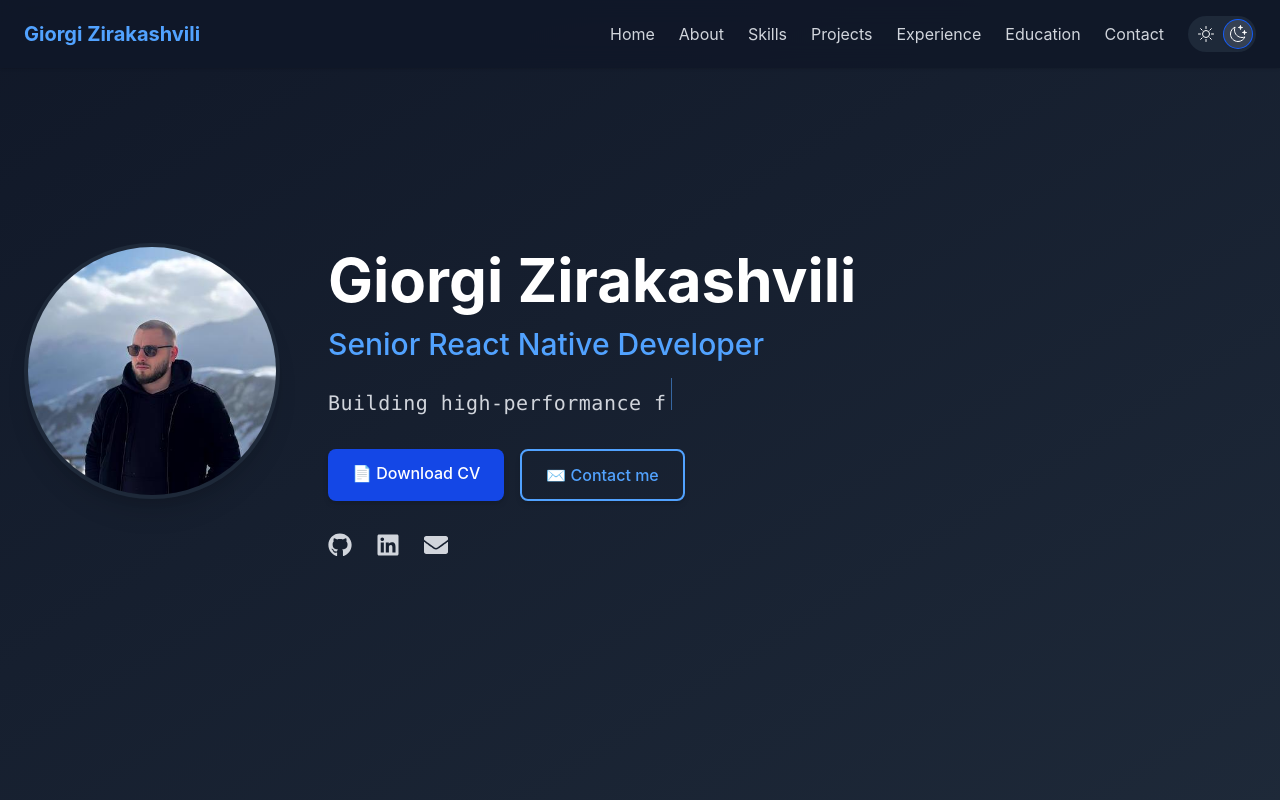
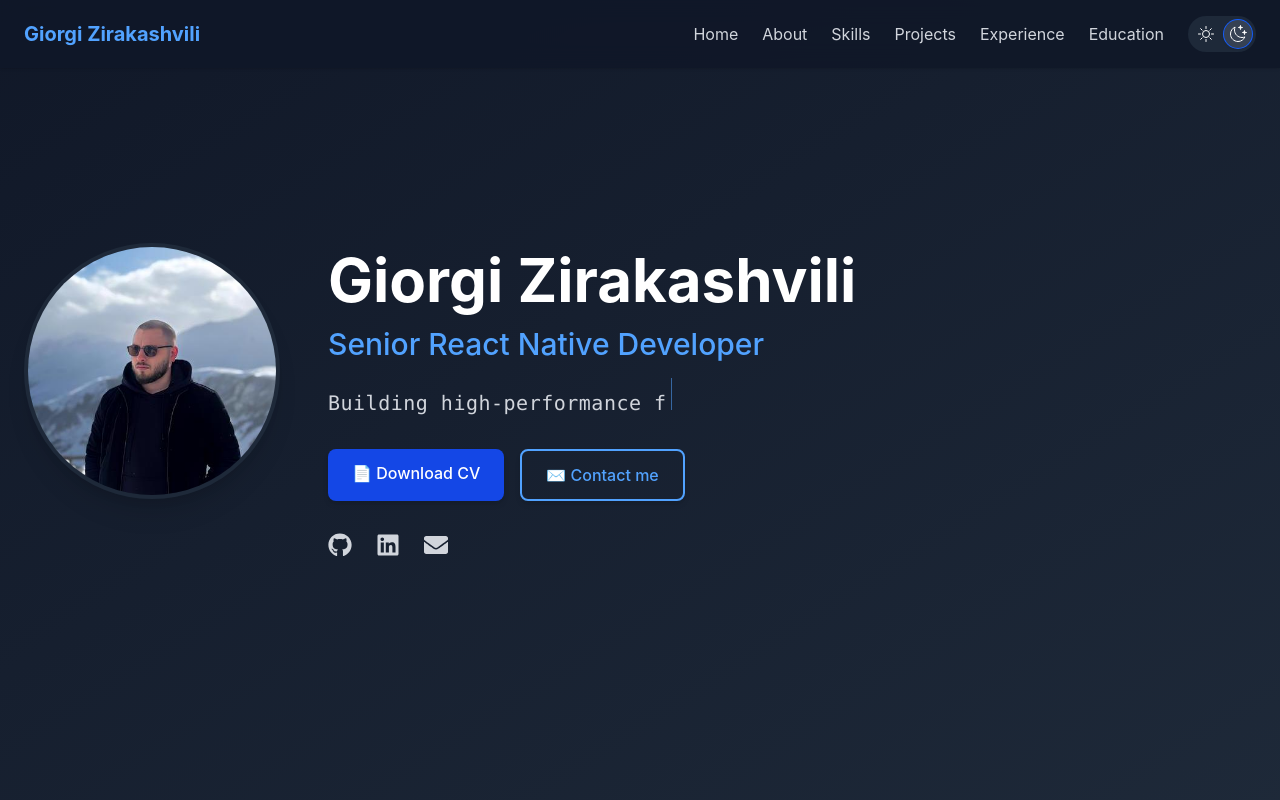
Before and after one commit to zirraka/ziraka-portfolio, a React (Vite) app: page / in a window 1280 px wide. Shown: the top 800 px of the page. Built offline with nearby package versions, Linux system fonts and the light colour scheme.

Commit message:
remove contact menu

```diff
--- a/src/components/navBar.tsx
+++ b/src/components/navBar.tsx
@@ -8,7 +8,6 @@ const config = [
   { id: "projects", href: "#projects", name: "Projects" },
   { id: "experience", href: "#experience", name: "Experience" },
   { id: "education", href: "#education", name: "Education" },
-  { id: "contact", href: "#contact", name: "Contact" },
 ];
 
 const Navbar = () => {
```
